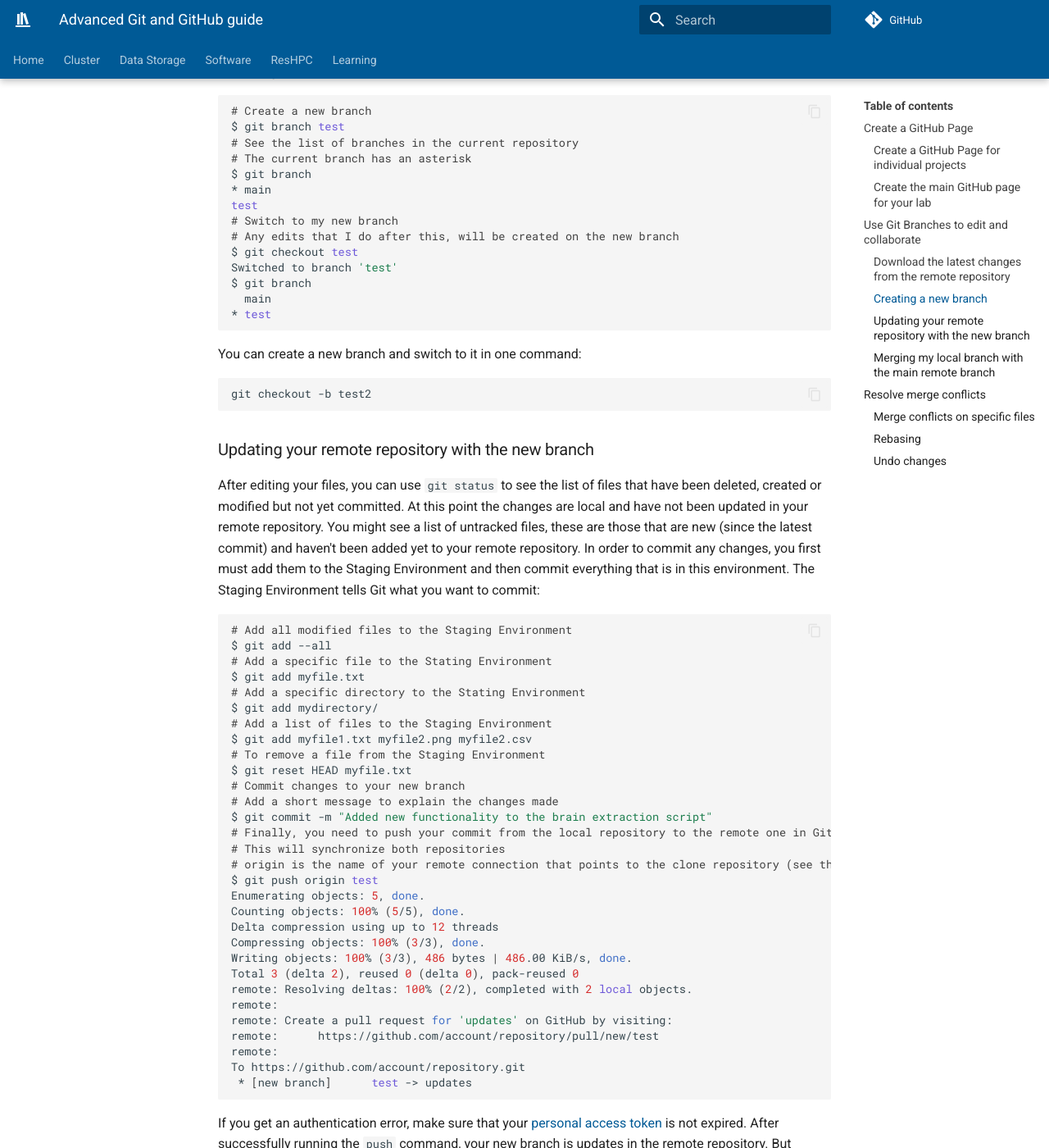
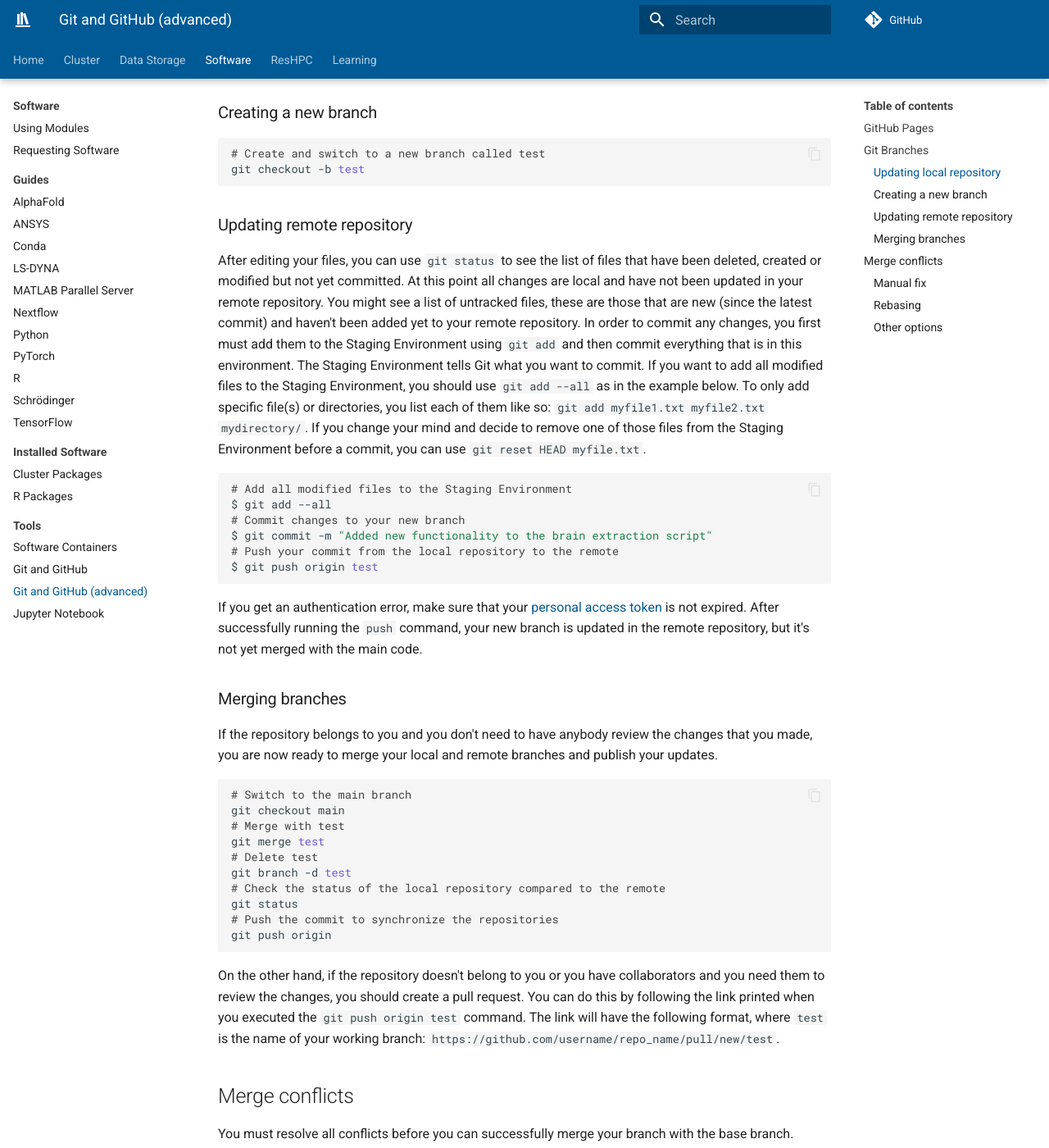
Before and after one commit to mcw-rcc/mcw-rcc.github.io, an MkDocs documentation site: the page built from docs/software/advanced_git.md, in a window 1280 px wide and 1400 px high, scrolled down 4086 px. Shown: the whole window at 82% size. Built offline with MkDocs 1.6.1 and Material for MkDocs 9.7.7, drawn with Linux system fonts in a browser that asks for light colours; comment, search, counter and statistics services are not loaded; some of the changed text lies outside the part shown.

Commit message:
fixes
Implemented all comments and suggestions

````diff
--- a/docs/software/advanced_git.md
+++ b/docs/software/advanced_git.md
@@ -1,50 +1,50 @@
-# Advanced Git and GitHub guide
+# Git and GitHub (advanced)
 
-In this advanced guide you will learn how to create a GitHub page to host lab documentation and share scripts, work with branches so that each person in your lab can independently edit the repository, resolve merge conflicts, and other concepts that you will need to know to keep your repository updated and collaborate with other members of your group. In order to follow this guide, it is a pre-requisite to have some basic knowledge in Git and GitHub. If you are new to these tools, please visit our [Beginners guide](git.md).
+In this guide you will learn how to create a GitHub page to host lab documentation and share scripts, work with branches and resolve merge conflicts. In order to follow this guide, it is a pre-requisite to have some basic knowledge in Git and GitHub. If you are new to these tools, please visit our [Beginners guide](git.md).
 
-## Create a GitHub Page
+## GitHub Pages
 
-### Create a GitHub Page for individual projects
+We will start by creating a new repository to host the documentation for a research project. Log into the account that you created for your laboratory and go to [create new repository](https://github.com/new){:target="_blank"}. Choose a suitable name and make sure it is Public. Visibility must be public for a GitHub Page. Normal repositories, used only for storing scripts and other files, can be private. It is a good idea to always add a README file when creating a new repository, at minimum saying what is the purpose of the repository, but this is not mandatory. Adding a description is also optional. You can choose to [add a license](https://docs.github.com/en/repositories/managing-your-repositorys-settings-and-features/customizing-your-repository/licensing-a-repository){:target="_blank"} to inform people what they can or cannot do with your code. Finally, click on "Create repository" at the bottom of the page.
 
-We are going to start by creating a new repository where we will host the documentation for a research project. Log into your GitHub account (or the account that you created for your laboratory) and select the tab Repositories.
+![create GitPage repo](../_static/img/create_gprepo.png){width="600"}
 
-![Step1](../_static/img/gitpages_step1.png)
+Now you can clone your repository in your local computer. The URL of your project will be of the form `https://github.com/username/repo_name.git`.
 
-Then, click New.
-
-![Step2](../_static/img/gitpages_step2.png)
-
-Choose a suitable name for your repository and leave everything else as it is. Click on Create repository at the bottom of the page.
-
-![Step3](../_static/img/gitpages_step3.png)
-
-Clone your repository in your local computer. The URL of your project will be of the form `https://github.com/username/projectname.git`.
+You can do that in the command line:
 
 ```bash
-git clone https://github.com/drseusslab/DTI_PIPELINE.git
+git clone https://github.com/mcw-rcc/DTI_PIPELINE.git
 ```
 
-Now create an index.md or index.html file and any other files that will be part of the web page for your lab. Below is an example of what a very simple index.html file could look like. If you are new to Markdown or HTML, visit our [programming guide](programming.md) section where we have links to very good programming tutorials for different languages.
+Or in [GitHub Desktop](https://desktop.github.com/){:target="_blank"}. Here you can select the URL tab and paste the URL of your GitHub repository or choose the GitHub.com tab and paste only the project name (in our example that would be `DTI_PIPELINE`):
 
-```html
-<!DOCTYPE html>
-<html>
+![create GitPage repo](../_static/img/GitHubAdvGuide_img1.png){width="600"}
 
-        <title>DTI pipeline</title>
+Next, create an index.md or index.html file and any other files that will be part of the web page for your lab. Below is an example of what a very simple index.html file could look like. If you are new to Markdown or HTML, visit our [programming guide](programming.md) section where we have links to very good programming tutorials for different languages.
 
-        <head>
-                 <meta name="author" content="Dr. Seuss">
-        </head>
+<!-- markdownlint-disable MD046 -->
+=== "index.html"
 
-        <body>
-                <h2>DTI pipeline</h2>
+    ```html
+    <!DOCTYPE html>
+    <html>
+    <title>DTI pipeline</title>
+    <body>
+    <h2>DTI pipeline</h2>
+    <p>In this page you will find information about our state of the art DTI processing pipeline.</p>
+    </body>
+    </html>
+    ```
 
-                <p>In this page you will find information about our state of the art DTI processing pipeline.</p>
-        </body>
-</html>
-```
+=== "index.md"
 
-Update your remote repository with the new file. In the example below, we first add index.html to the Staging Environment using `git add`. This is where Git stores the list of changes that you want to commit. You can add or remove things from this environment before doing a commit. We will learn more about it below in the section about [branches](#use-git-branches-to-edit-and-collaborate):
+    ```markdown
+    # DTI pipeline
+
+    In this page you will find information about our state of the art DTI processing pipeline.
+    ```
+
+To update the remote repository with the new file, we first add `index.html` to the Staging Environment using `git add`. This is where Git stores the list of changes that you want to commit. You can add or remove things from this environment before doing a commit:
 
 ```bash
 # Add all modified files to the Staging Environment
@@ -55,140 +55,87 @@
 git push origin
 ```
 
-Finally, enable GitHub Pages for the repository. Go to the repository on GitHub and click on Settings.
+Finally, enable GitHub Pages for the repository. Go to the Pages Settings of your repository: `https://github.com/username/repo_name/settings/pages`. Then, in Build and deployment, under Source, select Deploy from a branch. And under Branch, select the main branch. Click on Save.
 
-![Step4](../_static/img/gitpages_step4.png)
+![Enable Github Pages](../_static/img/GitHubAdvGuide_enblPgs.png){width="600"}
 
-Under Code and automation, search for Pages. Then, in Build and deployment, under Source, select Deploy from a branch. And under Branch, select the main branch. Click on Save.
+your site should be live at `https://username.github.io/repo_name`. Repeat this process for any individual projects.
 
-![Step5](../_static/img/gitpages_step5.png)
+Now you can create the main page for your lab and add links to the individual project pages. The process is the same as described above except that the name of the repository **must** be the same as your username. This main page will be hosted at `https://username.github.io`.
 
-your site should be live at `https://username.github.io/repository_name`. Repeat this process for any individual projects.
+## Git Branches
 
-### Create the main GitHub page for your lab
+Git branches allow you to create isolated spaces to develop new features, modify code or fix bugs without affecting your main line of development. When the code in the new branch is stable and finished, you can merge it with the main branch. Each repository can have multiple branches and you can switch between them easily. Remember that the `git` commands that you execute will modify the repository in which you are located. To change repository, navigate to the folder of the corresponding repository. When you commit to a branch, those changes will not affect the main branch nor will be made public until you merge the two branches.
 
-Now you can create the main page for your lab and add links to the individual project pages. The process is the same except that the name of the repository **must** be the same as your username. In our example, the repository must be named `drseusslab`. This main page will be hosted at `https://username.github.io`.
+![Branches](../_static/img/branches.png){width="600"}
 
-## Use Git Branches to edit and collaborate
+### Updating local repository
 
-Git branches allow you to create isolated spaces to develop new features, modify code or fix bugs without affecting your main line of development. When the code in the new branch is stable and finished, you can merge it with the main branch. Each repository can have multiple branches and you can switch between them easily. Remember that the `git` commands that you execute will modify the repository in which you are located. To change repository, navigate to the folder of the corresponding repository.
-
-### Download the latest changes from the remote repository
-
-Before creating a new branch, it is good idea to download the latest changes from the remote repository in order to avoid potential merge conflicts. You can first download the list of commits and changes that have been done in the remote repository using `git fetch`. This will not integrate those changes with your local repository, and will not modify your local files, it will just give you a view of what has happened in your remote repository.
+In order to avoid potential merge conflicts, download the latest changes from the remote repository before creating a new branch. `git fetch` will not integrate those changes with your local repository, nor will modify your local files. It will just give you a view of what has happened in your the repository. `git status` will allow you to visualize the status of the local repository compared to the remote.
 
 ```bash
-# Download the changes in the remote repository
 git fetch origin
-# Visualize the status of the local repository compared to the remote
 git status
 ```
 
-If your main branch is up to date with `origin/master` (the remote repository in GitHub), you can safely create a new branch and proceed with the instructions on [how to create a new branch](#creating-a-new-branch). If your local repository is a few commits ahead and no commits behind, you can also continue working on it and merge all your changes when you're ready. If you are a few commits behind the remote branch, you can try to `pull` all changes from the remote repository in order to update the local. If there are no conflicts, your branch will be merged with the remote (locally) and you can now safely create a new branch and do any necessary edits to your code:
+If your main branch is up to date with `origin/master` (the remote repository in GitHub), or if it's a few commits ahead but no commits behind, you can safely create a new branch and proceed with the instructions on [how to create a new branch](#creating-a-new-branch). If you are a few commits behind the remote branch, you can try to `pull` all changes from the remote repository in order to update the local. If there are no conflicts, your branch will be merged with the remote (locally) and you can now safely create a new branch and do any necessary edits to your code:
 
 ```bash
 git pull origin
 ```
 
-If there are any conflicts, you must resolve them manually before merging or creating a new branch. Please see the section below on [how to resolve conflicts](#resolve-merge-conflicts).
+If there are any conflicts, you must resolve them manually before merging or creating a new branch. Please see the section below on [how to resolve conflicts](#merge-conflicts).
 
 ### Creating a new branch
 
 ```bash
-# Create a new branch
-$ git branch test
-# See the list of branches in the current repository
-# The current branch has an asterisk
-$ git branch
-* main
-test
-# Switch to my new branch
-# Any edits that I do after this, will be created on the new branch
-$ git checkout test
-Switched to branch 'test'
-$ git branch
-  main
-* test
+# Create and switch to a new branch called test
+git checkout -b test
 ```
 
-You can create a new branch and switch to it in one command:
+### Updating remote repository
 
-```bash
-git checkout -b test2
-```
-
-### Updating your remote repository with the new branch
-
-After editing your files, you can use `git status` to see the list of files that have been deleted, created or modified but not yet committed. At this point the changes are local and have not been updated in your remote repository. You might see a list of untracked files, these are those that are new (since the latest commit) and haven't been added yet to your remote repository. In order to commit any changes, you first must add them to the Staging Environment and then commit everything that is in this environment. The Staging Environment tells Git what you want to commit:
+After editing your files, you can use `git status` to see the list of files that have been deleted, created or modified but not yet committed. At this point all changes are local and have not been updated in your remote repository. You might see a list of untracked files, these are those that are new (since the latest commit) and haven't been added yet to your remote repository. In order to commit any changes, you first must add them to the Staging Environment using `git add` and then commit everything that is in this environment. The Staging Environment tells Git what you want to commit. If you want to add all modified files to the Staging Environment, you should use `git add --all` as in the example below. To only add specific file(s) or directories, you list each of them like so: `git add myfile1.txt myfile2.txt mydirectory/`. If you change your mind and decide to remove one of those files from the Staging Environment before a commit, you can use `git reset HEAD myfile.txt`.
 
 ```bash
 # Add all modified files to the Staging Environment
 $ git add --all
-# Add a specific file to the Stating Environment
-$ git add myfile.txt
-# Add a specific directory to the Stating Environment
-$ git add mydirectory/
-# Add a list of files to the Staging Environment
-$ git add myfile1.txt myfile2.png myfile2.csv
-# To remove a file from the Staging Environment
-$ git reset HEAD myfile.txt
 # Commit changes to your new branch
-# Add a short message to explain the changes made
 $ git commit -m "Added new functionality to the brain extraction script"
-# Finally, you need to push your commit from the local repository to the remote one in GitHub
-# This will synchronize both repositories
-# origin is the name of your remote connection that points to the clone repository (see the remote add command in the previous section)
+# Push your commit from the local repository to the remote
 $ git push origin test
-Enumerating objects: 5, done.
-Counting objects: 100% (5/5), done.
-Delta compression using up to 12 threads
-Compressing objects: 100% (3/3), done.
-Writing objects: 100% (3/3), 486 bytes | 486.00 KiB/s, done.
-Total 3 (delta 2), reused 0 (delta 0), pack-reused 0
-remote: Resolving deltas: 100% (2/2), completed with 2 local objects.
-remote:
-remote: Create a pull request for 'updates' on GitHub by visiting:
-remote:      https://github.com/account/repository/pull/new/test
-remote:
-To https://github.com/account/repository.git
- * [new branch]      test -> updates
 ```
 
-If you get an authentication error, make sure that your [personal access token](https://docs.github.com/en/authentication/keeping-your-account-and-data-secure/managing-your-personal-access-tokens){:target="_blank"} is not expired. After successfully running the `push` command, your new branch is updates in the remote repository. But remember that it is not yet merged with the main code. Once you are done with any edits, you can merge the branch.
+If you get an authentication error, make sure that your [personal access token](https://docs.github.com/en/authentication/keeping-your-account-and-data-secure/managing-your-personal-access-tokens){:target="_blank"} is not expired. After successfully running the `push` command, your new branch is updated in the remote repository, but it's not yet merged with the main code.
 
-### Merging my local branch with the main remote branch
+### Merging branches
 
-If the repository belongs to you and you don't need to have anybody review the changes you have made, you are now ready to merge your local and remote branches and publish your updates.
+If the repository belongs to you and you don't need to have anybody review the changes that you made, you are now ready to merge your local and remote branches and publish your updates.
 
 ```bash
 # Switch to the main branch
-$ git checkout main
-Switched to branch 'main'
-Your branch is up to date with 'origin/main'.
-# Merge the current branch (main) with test
-$ git merge test
-# Master and test are merged, we can delete test
-$ git branch -d test
-Deleted branch test (was 5f4472c).
-# If you haven't close the command line and decide you didn't want to delete the branch for some reason, you can restore it
-$ git branch test 5f4472c
+git checkout main
+# Merge with test
+git merge test
+# Delete test
+git branch -d test
 # Check the status of the local repository compared to the remote
-$ git status
+git status
 # Push the commit to synchronize the repositories
-$ git push origin
+git push origin
 ```
 
-On the other hand, if the repository doesn't belong to you or you have collaborators and you need them to check the changes you made before merging with the main branch, you should create a pull request. You can do this by following the link printed when you executed the `git push origin test` command. In this example, that would be `https://github.com/account/repository/pull/new/test`.
+On the other hand, if the repository doesn't belong to you or you have collaborators and you need them to review the changes, you should create a pull request. You can do this by following the link printed when you executed the `git push origin test` command. The link will have the following format, where `test` is the name of your working branch: `https://github.com/username/repo_name/pull/new/test`.
 
-## Resolve merge conflicts
+## Merge conflicts
 
 You must resolve all conflicts before you can successfully merge your branch with the base branch.
 
-### Merge conflicts on specific files
+### Manual fix
 
 You can use `git status` to see the list of files that have conflicts. If only a few files have conflicts and they arose because two developers did different edits on the same file, fixing those conflicts is relatively easy. Open each of those files in any editor and you will see the lines that have conflict. Between `<<<<<<< HEAD` and `=======` you will see the changes made in the base branch and between `=======` and `>>>>>>> other_branch` you will see the changes made in `other_branch`. Delete those conflict markers and make the final changes that you want to keep.
 
-Then, add the changes to the staging environment, commit your changes and synchronize the local and remote repositories:
+Then, add the changes to the Staging Environment, commit your changes, and synchronize the local and remote repositories:
 
 ```bash
 git add .
@@ -214,23 +161,23 @@
 
 ### Rebasing
 
-If the main branch progressed since you started working on your current branch, you will be some commits ahead and some commits behind the main branch. In this case, it will be more complicated to fix the conflicts using the method above and you will need to rebase your branch. This will allow you to obtain the latest changes done to the main branch, while keeping the ones you did in your current branch. Rebasing is moving the starting point of the commits in your new branch, so that the base of those changes is an updated version of the main branch. For example, when you created your new branch it was up to date with the main branch, then you did two commits and want to merge those changes. But since you created the branch, the main one had three additional commits done from another member of your group. When you try to merge, there are conflicts. So, you rebase your branch so that your commits start after the three commits done on the main branch.
+If the main branch progressed since you started working on your current branch, you will be some commits ahead and some commits behind the main branch. In this case, it will be more complicated to fix the conflicts using the method above and you will need to rebase your branch. This will allow you to obtain the latest changes done to the main branch, while keeping the ones you did in your current branch. Rebasing is moving the starting point of the commits in your new branch, so that the base of those changes is an updated version of the main branch.
 
 ![Rebase](../_static/img/rebasing.png)
 
-In order to rebase your new branch and put all the commits to the head of `origin` (the remote main branch), you would type the following commands:
+In order to rebase your new branch and put all the commits to the head of `origin` (the remote main branch), you would type the following commands. `git branch` shows the branch that is activated with an asterisk. it is important to make sure that the correct branch is activated (the one you want to rebase, in this example `test`), before doing the rebase.
 
 ```bash
-# Make sure you have the correct branch activated (the one you want to rebase)
-$ git branch
-main
-* new_branch
-# Rebase to the head of the main remote branch (origin)
-$ git rebase origin
+git branch
+git rebase origin
 ```
 
-You can rebase to any other branch, not necessarily has to be `origin`. However, It is not suggested to rebase if you already pushed your changes because it will modify your commit history. In that case, you will have to undo some of the changes you made or separate your branch in one or more branches. If you want to rebase some but not all of the commits, edit some of them, combine multiple commits or delete a commit, you can do an [interactive rebasing](https://git-scm.com/book/en/v2/Git-Tools-Rewriting-History){:target="_blank"}. You can find additional information about interactive rebasing in [this guide](https://docs.github.com/en/get-started/using-git/about-git-rebase).
+You can rebase to any other branch, not necessarily has to be `origin`. It is not suggested to rebase if you already pushed your changes because it will modify your commit history. In that case, you will have to undo some of the changes you made, separate your branch in one or more branches. or do an [interactive rebasing](https://git-scm.com/book/en/v2/Git-Tools-Rewriting-History){:target="_blank"}.
 
-### Undo changes
+### Other options
 
-As merge conflicts get more complicated to resolve, you might need to [reset, checkout or revert](https://www.atlassian.com/git/tutorials/resetting-checking-out-and-reverting#:~:text=For%20this%20reason%2C%20git%20revert,is%20for%20undoing%20uncommitted%20changes.){:target="_blank"} some of the changes and commits that you did in your branch. [Moving some uncommited changes to a new branch](https://betterstack.com/community/questions/move-uncommited-work-to-new-branch/){:target="_blank"} is another option that would allow you to merge some of the changes that you made and separate the more complicated conflicts into a different branch. Finally, to investigate further all conflicts, you can [check the list of commits in the repository's history](https://www.freecodecamp.org/news/git-log-command/){:target="_blank"}.
+As merge conflicts get more complicated to resolve, you might need to [reset, checkout or revert](https://www.atlassian.com/git/tutorials/resetting-checking-out-and-reverting#:~:text=For%20this%20reason%2C%20git%20revert,is%20for%20undoing%20uncommitted%20changes.){:target="_blank"} some of the changes and commits that you did in your branch.
+
+[Moving some uncommited changes to a new branch](https://betterstack.com/community/questions/move-uncommited-work-to-new-branch/){:target="_blank"} is another option that would allow you to merge some of the changes that you made and separate the more complicated conflicts into a different branch.
+
+Finally, to investigate further all conflicts, you can [check the list of commits in the repository's history](https://www.freecodecamp.org/news/git-log-command/){:target="_blank"}.
--- a/mkdocs.yml
+++ b/mkdocs.yml
@@ -189,6 +189,7 @@
     - Tools:
       - software/containers.md
       - software/git.md
+      - software/advanced_git.md
       - learning/jupyter.md
   - ResHPC:
     - Overview: secure-computing/reshpc.md
````
Also changed, not shown: docs/cluster/jobs/running-jobs.md (+2 -2 lines), docs/learning/jupyter.md (+8 -8 lines), docs/_static/img/GitHubAdvGuide_enblPgs.png (renamed from docs/_static/img/gitpages_step5.png), docs/_static/img/GitHubAdvGuide_img1.png (added), docs/_static/img/branches.png (added), docs/_static/img/create_gprepo.png (added), docs/_static/img/gitpages_step1.png (deleted), docs/_static/img/gitpages_step2.png (deleted), docs/_static/img/gitpages_step3.png (deleted), docs/_static/img/gitpages_step4.png (deleted).
